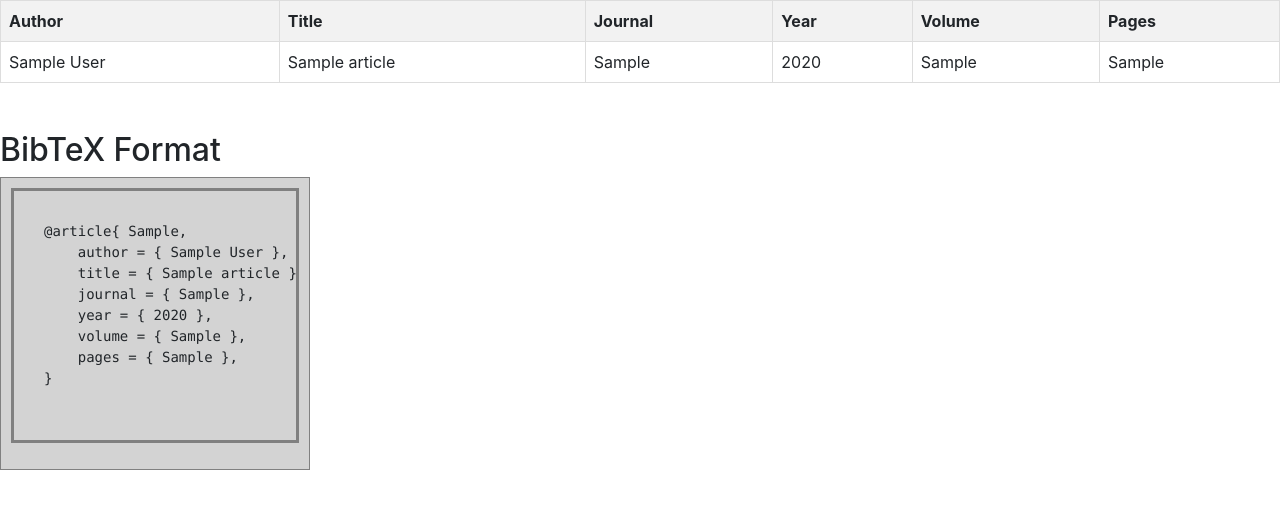
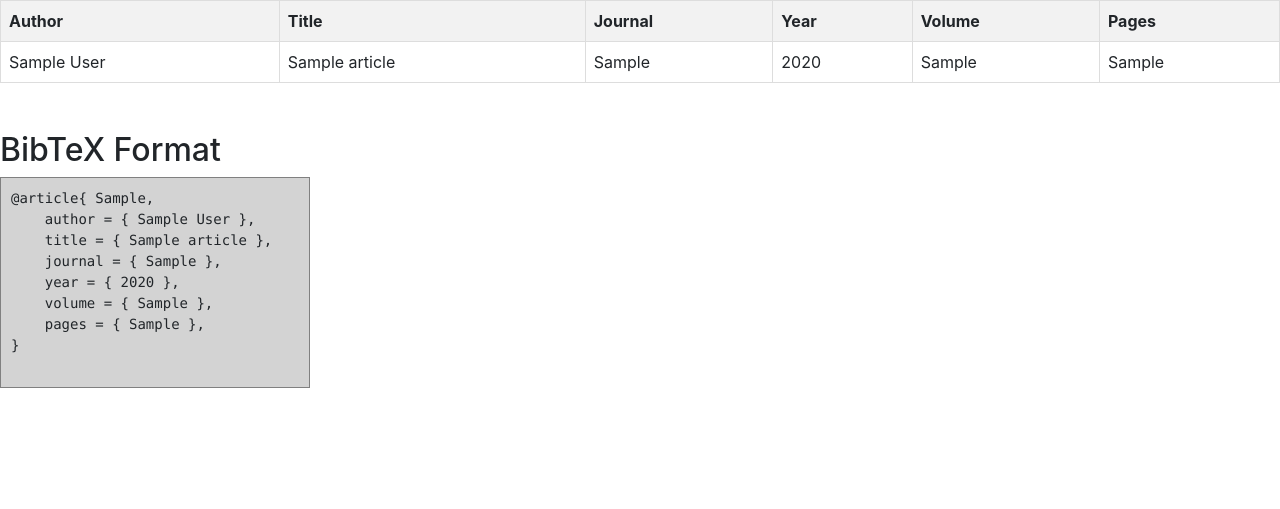
Before and after one commit to psangi-hy/ot-miniprojekti23, a Flask app: page / in a window 1280 px wide. Shown: the part 56-565 px from the top of the page. Run offline with Flask 3, Linux system fonts and the light colour scheme; tables that the repository leaves empty hold one stand-in row (values such as "Sample post"); some libraries are stand-ins or nearby versions.

Commit message:
minor style changes

```diff
--- a/src/static/style.css
+++ b/src/static/style.css
@@ -17,24 +17,24 @@ body {
 	background-color: #f2f2f2;
 }
 
-pre {
-	background-color: lightgrey;
-	border: solid;
-	border-color: grey;
-	padding: 30px;
-	overflow-x: auto;
+.bibtex-entry pre {
+    background-color: transparent;
+    border: none;
+    padding: 5px;
+    margin: 0;
+    white-space: pre-wrap;
 }
 
 .bibtex-container {
     display: flex;
     flex-wrap: wrap;
-    gap: 10px;
+    gap: 5px;
 }
 
 .bibtex-entry {
     flex-basis: calc(25% - 10px);
     background-color: lightgrey;
     border: solid 1px grey;
-    padding: 10px;
-    overflow-x: auto;
+    padding: 5px;
+	overflow-x: auto;
 }
```
